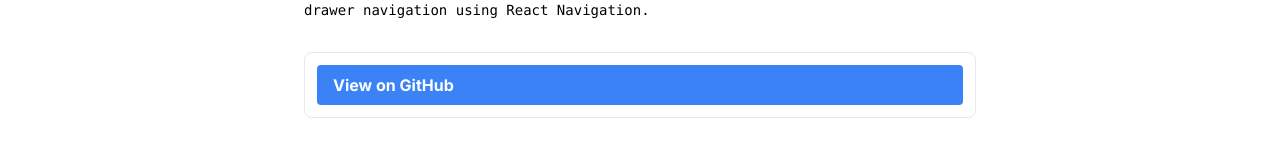
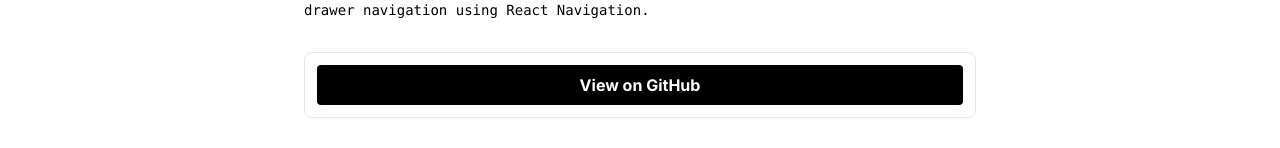
Before and after one commit to sisoalbert/sisodev, a Next.js app: page /blogs/drawerandstacknavigation in a window 1280 px wide. Shown: the part 235-383 px from the top of the page. Built offline with nearby package versions, Linux system fonts and the light colour scheme.

Commit message:
github button changes

```diff
--- a/app/blogs/drawerandstacknavigation/page.tsx
+++ b/app/blogs/drawerandstacknavigation/page.tsx
@@ -23,7 +23,7 @@
             <Card className="flex flex-col overflow-hidden border border-muted p-3 hover:bg-slate-50  justify-center ">
               <a
                 href="https://github.com/sisoalbert/TypedDrawerNavigationApp"
-                className="bg-blue-500 hover:bg-blue-700 text-white font-bold py-2 px-4 rounded align-middle"
+                className="bg-black hover:bg-gray-700 text-white font-bold py-2 px-4 rounded align-middle text-center"
               >
                 View on GitHub
               </a>
--- a/app/blogs/todoapp/page.tsx
+++ b/app/blogs/todoapp/page.tsx
@@ -1,5 +1,5 @@
 import CodeBlock from "@/components/codeblock";
-import { CardContent, CardHeader } from "@/components/ui/card";
+import { Card, CardContent, CardHeader } from "@/components/ui/card";
 import { Section } from "@/components/ui/section";
 import UnprotectedNav from "@/components/ui/unprotectednav";
 import React from "react";
@@ -20,6 +20,17 @@
               with typescript without using any libraries.
             </p>
           </Section>
+          <Section>
+            <Card className="flex flex-col overflow-hidden border border-muted p-3 hover:bg-slate-50 w-full">
+              <a
+                href="https://github.com/sisoalbert/todoApp"
+                className="bg-black hover:bg-gray-700 text-white font-bold py-2 px-4 rounded align-middle text-center"
+              >
+                View on GitHub
+              </a>
+            </Card>
+          </Section>
+
           <Section>
             <CardHeader>
               <div className="flex items-center justify-between gap-x-2 text-base">
```
